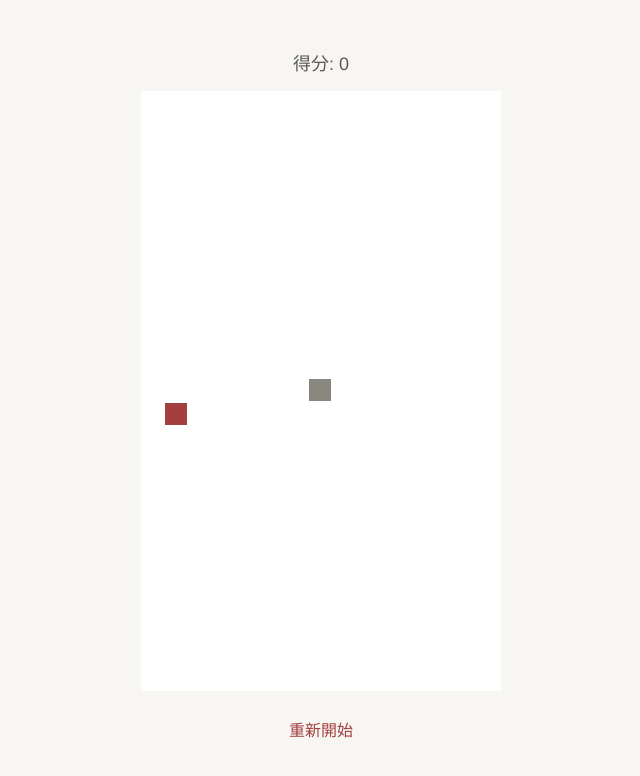
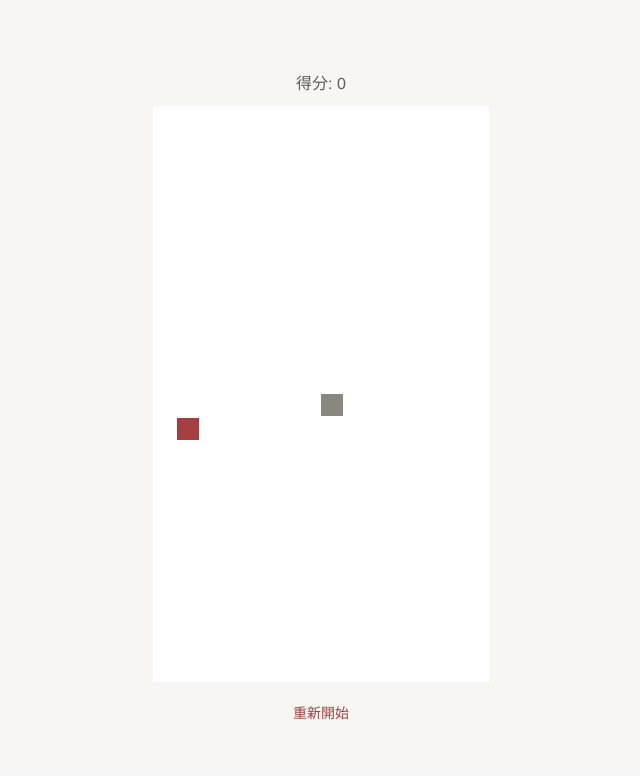
Before and after one commit to klnsupport/snake-game, a plain HTML site: page index.html in a window 1280 px wide. Shown: the whole page, without its empty margins (319-959 px from the left). Drawn offline with Linux system fonts and the light colour scheme.

Commit message:
Add files via upload

```diff
--- a/index.html
+++ b/index.html
@@ -5,33 +5,36 @@
     <meta name="viewport" content="width=device-width, initial-scale=1.0, maximum-scale=1.0, user-scalable=no">
     <style>
         body {
+            margin: 0;
+            padding: 0;
+            background: #F7F6F2;
+            font-family: 'Helvetica', 'Arial', sans-serif;
+            height: 100vh;
+            overflow: hidden;
             display: flex;
             justify-content: center;
             align-items: center;
-            height: 100vh;
-            margin: 0;
-            background: #F7F6F2;
-            font-family: 'Helvetica', 'Arial', sans-serif;
-            overflow: hidden;
         }
 
         #gameContainer {
             display: flex;
             flex-direction: column;
             align-items: center;
-            gap: 16px;
+            gap: 12px; /* 減小間距 */
+            max-width: 100vw; /* 限制寬度不超出螢幕 */
+            max-height: 100vh; /* 限制高度不超出螢幕 */
         }
 
         #gameCanvas {
             background: #FFFFFF;
-            width: 360px;
-            height: 600px;
+            width: 336px; /* 稍微減小寬度，適配手機 */
+            height: 576px; /* 稍微減小高度，留出空間 */
             touch-action: none;
         }
 
         #scoreBoard {
             color: #5C5B57;
-            font-size: 18px;
+            font-size: 16px; /* 減小字體 */
             font-weight: 300;
         }
 
@@ -39,8 +42,8 @@
             background: transparent;
             color: #A33F3F;
             border: none;
-            font-size: 16px;
-            padding: 10px;
+            font-size: 14px; /* 減小字體 */
+            padding: 8px; /* 減小內邊距 */
             cursor: pointer;
         }
 
@@ -52,7 +55,7 @@
 <body>
     <div id="gameContainer">
         <div id="scoreBoard">得分: 0</div>
-        <canvas id="gameCanvas" width="360" height="600"></canvas>
+        <canvas id="gameCanvas" width="336" height="576"></canvas>
         <button id="restartBtn">重新開始</button>
     </div>
 
@@ -63,10 +66,10 @@
         const restartBtn = document.getElementById('restartBtn');
 
         const gridSize = 24;
-        const tileCountX = Math.floor(canvas.width / gridSize); // 15
-        const tileCountY = Math.floor(canvas.height / gridSize); // 25
+        const tileCountX = Math.floor(canvas.width / gridSize); // 14
+        const tileCountY = Math.floor(canvas.height / gridSize); // 24
 
-        let snake = [{ x: Math.floor(tileCountX / 2), y: Math.floor(tileCountY / 2) }]; // 置中
+        let snake = [{ x: Math.floor(tileCountX / 2), y: Math.floor(tileCountY / 2) }];
         let food = generateFoodPosition();
         let dx = 0;
         let dy = 0;
@@ -94,7 +97,7 @@
                 case LEFT: if (dx !== 1) { dx = -1; dy = 0; } break;
                 case UP: if (dy !== 1) { dx = 0; dy = -1; } break;
                 case RIGHT: if (dx !== -1) { dx = 1; dy = 0; } break;
-                case DOWN: if (dy !== -1) { dx = enseguida0; dy = 1; } break;
+                case DOWN: if (dy !== -1) { dx = 0; dy = 1; } break;
                 case SPACE: restartGame(); return;
             }
 
@@ -196,7 +199,7 @@
                 ctx.fillRect(
                     segment.x * gridSize,
                     segment.y * gridSize,
-                    gridSize - 2, // 稍微減小邊距，確保可見
+                    gridSize - 2,
                     gridSize - 2
                 );
             });
```
